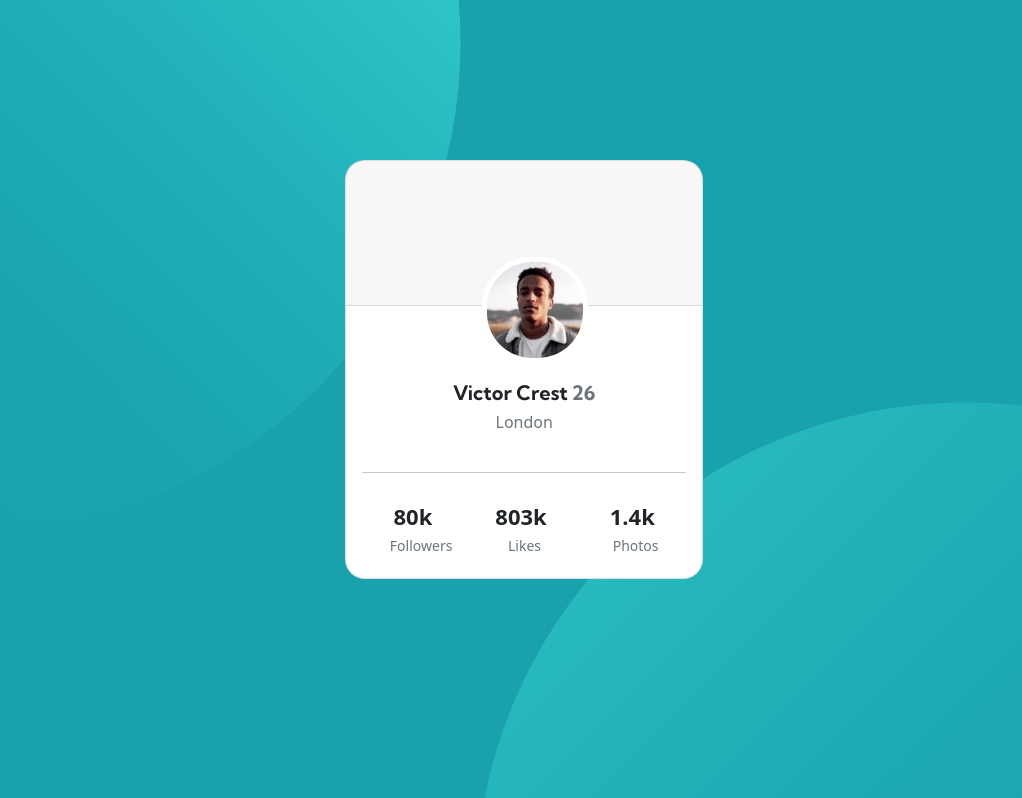
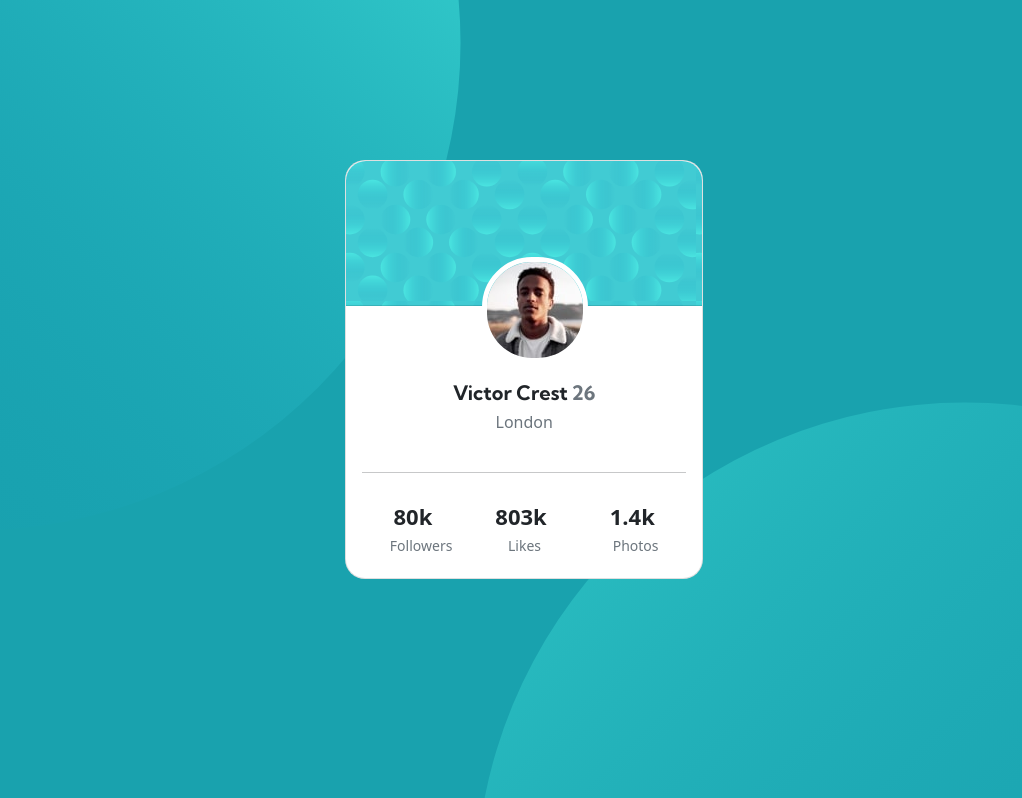
Before and after one commit to vijayarajan2244/Desktop-Profile-card, a plain HTML site: page index.html in a window 1280 px wide. Shown: the top 798 px of the page, without its empty margins (135-1157 px from the left). Drawn offline with nearby package versions, Linux system fonts and the light colour scheme.

Commit message:
Add pattern card

```diff
--- a/style.css
+++ b/style.css
@@ -29,7 +29,7 @@
 
 }
 .card-header{
-    background-image: url(/profile-card-component-main/images/bg-pattern-card.svg);
+    background-image: url(/images/bg-pattern-card.svg);
     height: 145px;
 
 }
```
